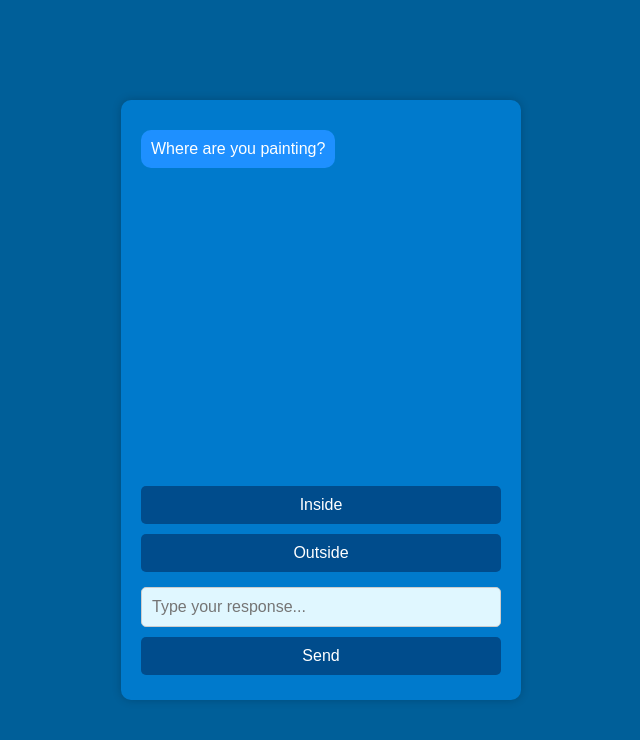
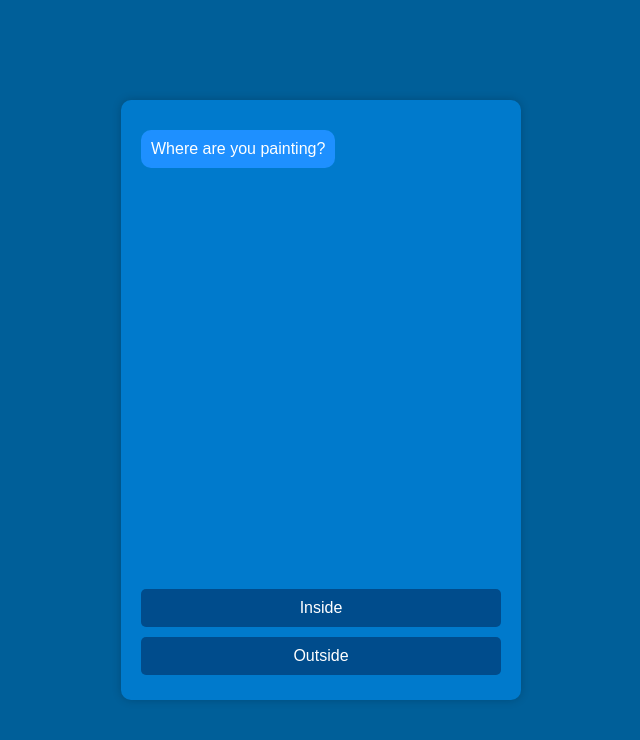
Before and after one commit to SiyaMohlala/chatbot-feature-site, a plain HTML site: page index.html in a window 1280 px wide. Shown: the whole page, without its empty margins (319-959 px from the left). Drawn offline with Linux system fonts and the light colour scheme.

Commit message:
Add files via upload

```diff
--- a/index.html
+++ b/index.html
@@ -78,30 +78,6 @@
             flex-direction: column;
             padding: 20px;
         }
-
-        #text-input {
-            padding: 10px;
-            font-size: 16px;
-            margin-top: 10px;
-            border-radius: 5px;
-            border: 1px solid #ccc;
-            background-color: #e0f7ff; /* Light blue background for input */
-        }
-
-        #send-button {
-            background-color: #004c8c; /* Darker blue for send button */
-            color: white;
-            border: none;
-            padding: 10px;
-            margin-top: 10px;
-            cursor: pointer;
-            border-radius: 5px;
-            font-size: 16px;
-        }
-
-        #send-button:hover {
-            background-color: #003b6b; /* Slightly darker blue on hover */
-        }
     </style>
 </head>
 <body>
@@ -109,10 +85,7 @@
         <div id="chat-window">
             <div id="chat-content"></div>
         </div>
-        <div id="user-input">
-            <input type="text" id="text-input" placeholder="Type your response..." />
-            <button id="send-button">Send</button>
-        </div>
+        <div id="user-input"></div>
     </div>
     <script>
         const questions = {
@@ -193,8 +166,6 @@
 
         const chatContent = document.getElementById('chat-content');
         const userInput = document.getElementById('user-input');
-        const textInput = document.getElementById('text-input');
-        const sendButton = document.getElementById('send-button');
 
         function displayMessage(message, type) {
             const messageDiv = document.createElement('div');
@@ -202,7 +173,7 @@
             messageDiv.classList.add(type === 'bot' ? 'bot-message' : 'user-message');
             messageDiv.textContent = message;
             chatContent.appendChild(messageDiv);
-            chatContent.scrollTop = chatContent.scrollHeight;
+            chatContent.scrollTop = chatContent.scrollHeight; // Automatic scrolling
         }
 
         function loadQuestion(step) {
@@ -210,13 +181,7 @@
             displayMessage(currentStep.question, 'bot');
 
             if (currentStep.link) {
-                // Redirect to the link if it's a link step
                 window.location.href = currentStep.link;
-                return;
-            }
-
-            if (Object.keys(currentStep.options).length === 0) {
-                displayMessage("End of process.", 'bot');
                 return;
             }
 
@@ -231,36 +196,6 @@
                 });
                 userInput.appendChild(button);
             }
-
-            if (step !== "buyOrConsult") {
-                // Append the text input field for all steps except "buyOrConsult"
-                const inputField = document.createElement('input');
-                inputField.type = 'text';
-                inputField.id = 'text-input';
-                inputField.placeholder = 'Type your response...';
-                userInput.appendChild(inputField);
-
-                // Append the send button
-                const sendBtn = document.createElement('button');
-                sendBtn.id = 'send-button';
-                sendBtn.textContent = 'Send';
-                sendBtn.addEventListener('click', () => {
-                    const userInputText = inputField.value.trim();
-                    if (userInputText !== '') {
-                        // Check if the typed response matches any available options
-                        const matchedOption = Object.keys(currentStep.options).find(
-                            option => option.toLowerCase() === userInputText.toLowerCase()
-                        );
-                        if (matchedOption) {
-                            displayMessage(userInputText, 'user');
-                            loadQuestion(currentStep.options[matchedOption]);
-                        } else {
-                            displayMessage('Invalid option. Please choose one of the available options.', 'bot');
-                        }
-                    }
-                });
-                userInput.appendChild(sendBtn);
-            }
         }
 
         loadQuestion('start');
```
